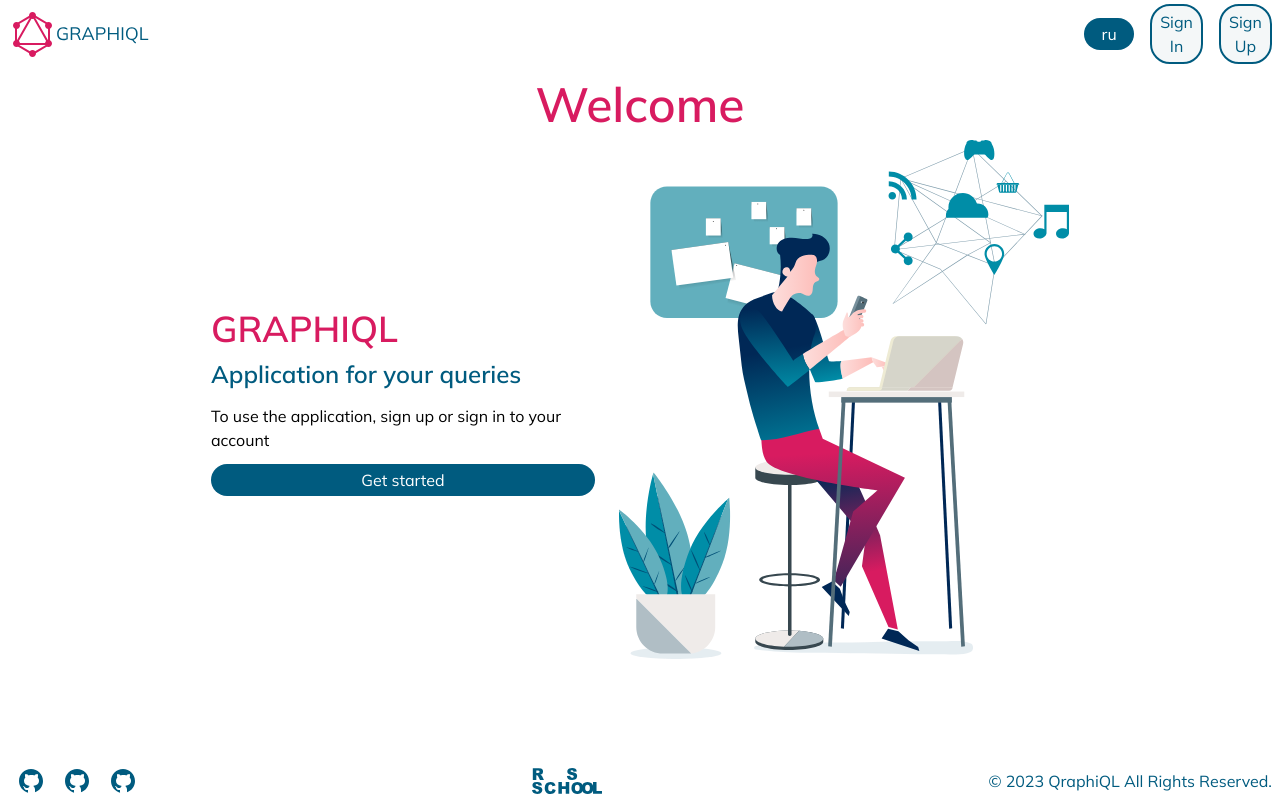
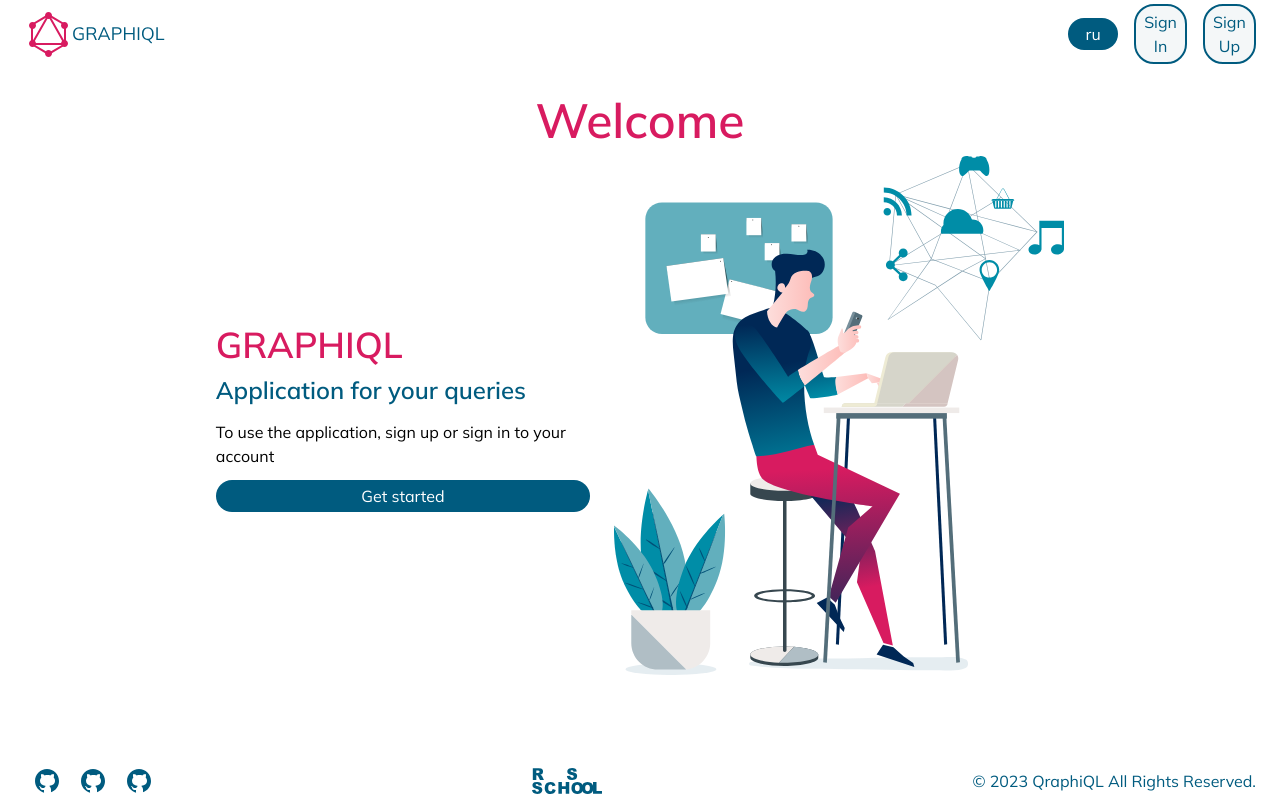
Before and after one commit to shoxakrshn/graphiql-app, a React (Vite) app: page / in a window 1280 px wide. Built offline with nearby package versions, Linux system fonts and the light colour scheme.

Commit message:
feat: refactor styles and layout

```diff
--- a/src/app/styles/global.scss
+++ b/src/app/styles/global.scss
@@ -1,16 +1,20 @@
 @use 'abstracts' as *;
 @use 'base' as *;
-
-body {
-  @apply flex flex-col m-0;
-  min-height: 100vh;
-}
-
-#root {
-  @apply flex flex-col;
-  flex: 1;
-}
 
 @tailwind base;
 @tailwind components;
 @tailwind utilities;
+
+body {
+  @apply px-4;
+}
+body,
+#root {
+  @apply flex flex-col gap-4;
+  min-height: 100vh;
+  height: 100vh;
+}
+
+main {
+  flex-grow: 1;
+}
--- a/src/pages/SharedLayout/index.tsx
+++ b/src/pages/SharedLayout/index.tsx
@@ -5,7 +5,10 @@
   return (
     <>
       <Header />
-      <Outlet />
+      <main>
+        <Outlet />
+      </main>
+
       <Footer />
     </>
   );
```
